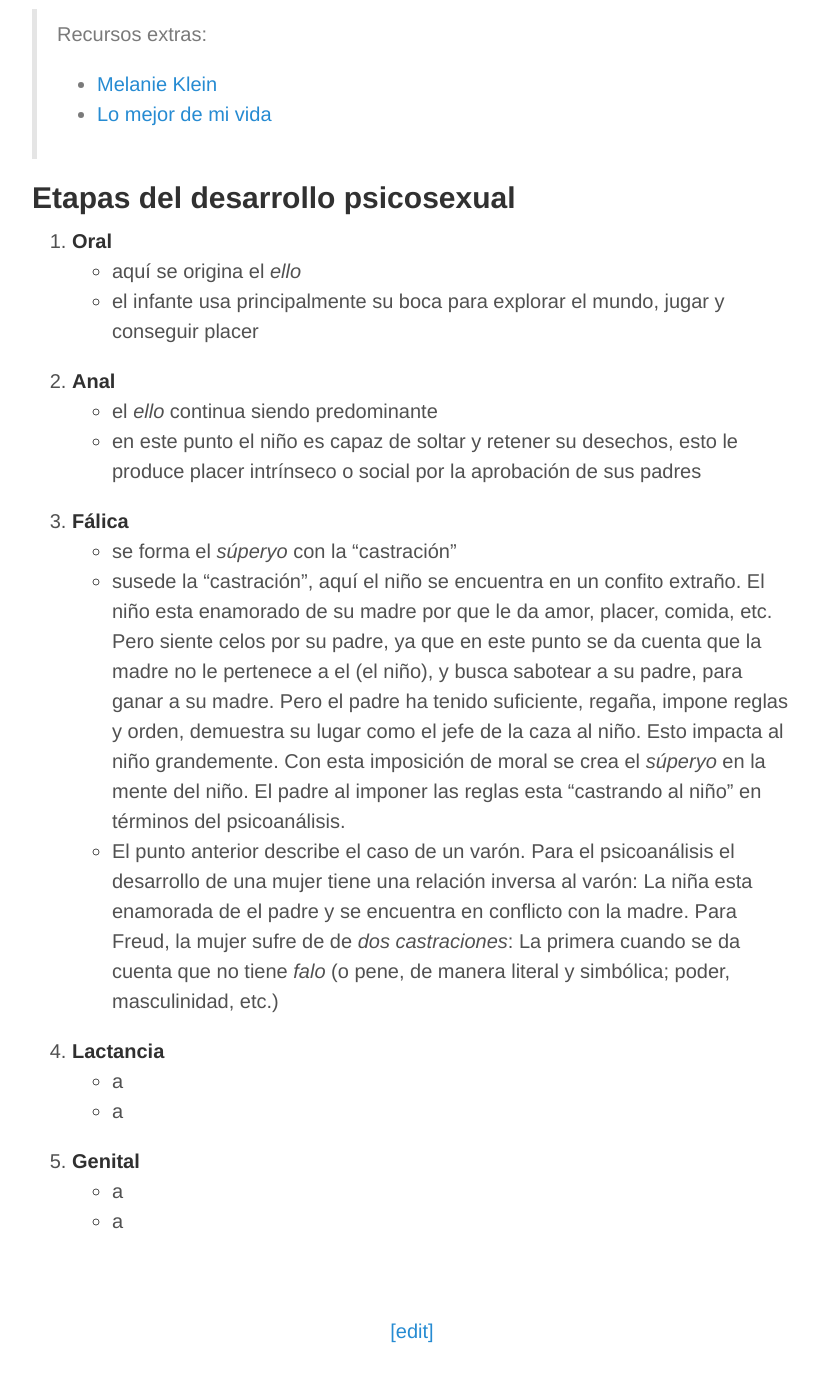
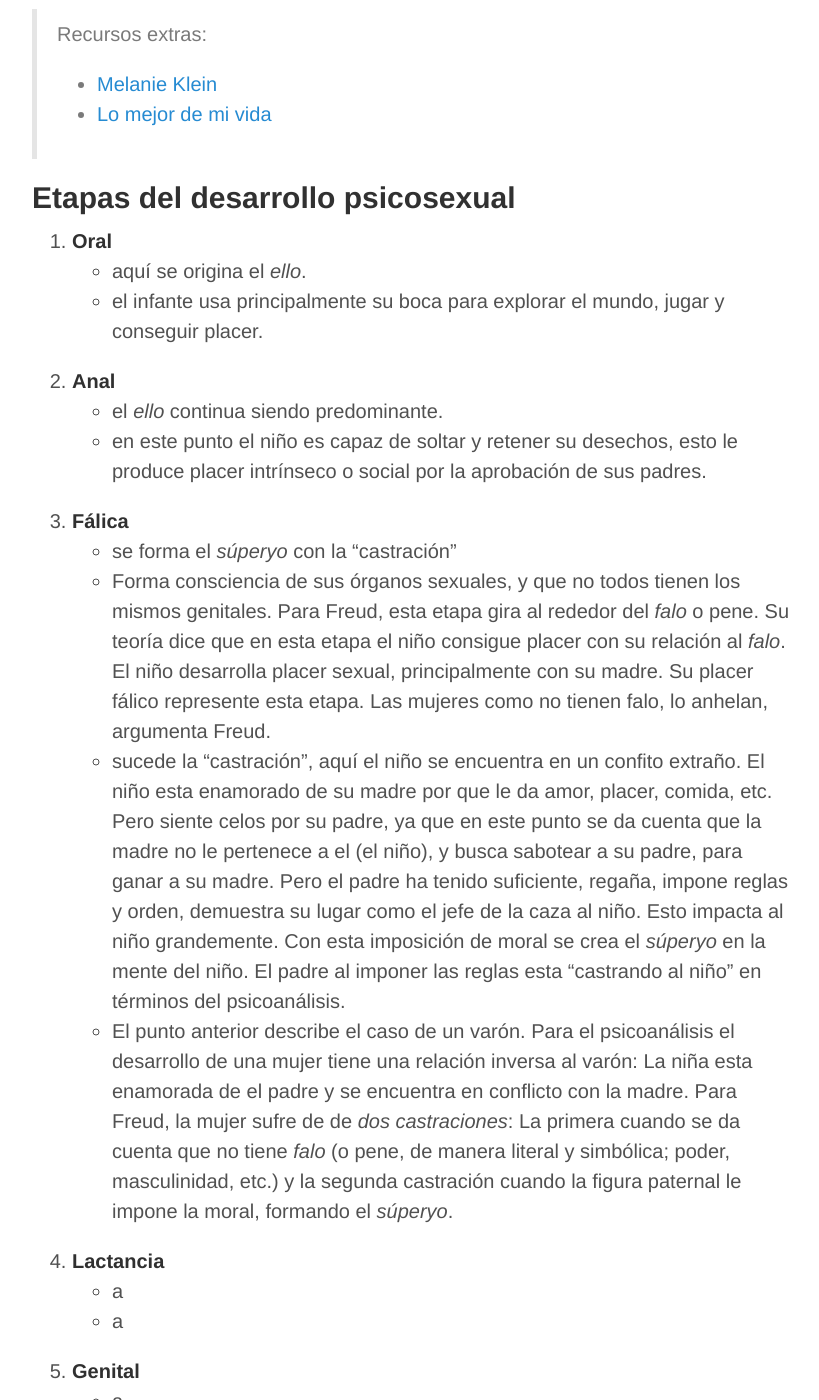
Before and after one commit to alex-esc/notes, a Jekyll site: the page built from _posts/2020-01-28-intro-freud.md, in a window 1280 px wide and 1400 px high, scrolled down 689 px. Shown: the whole window, without its empty margins (228-1047 px from the left). Built offline with Jekyll 4.4.1, drawn with Linux system fonts in a browser that asks for light colours; before the commit the page ends 2043 px from its top, so only the background shows below that.

Commit message:
Update 2020-01-28-intro-freud.md

```diff
--- a/_posts/2020-01-28-intro-freud.md
+++ b/_posts/2020-01-28-intro-freud.md
@@ -27,15 +27,16 @@ Para Freud existen tres entidades que, para el, explica el comportamiento:
 ## Etapas del desarrollo psicosexual
 
 1. **Oral**
-	* aquí se origina el *ello*
-	* el infante usa principalmente su boca para explorar el mundo, jugar y conseguir placer
+	* aquí se origina el *ello*.
+	* el infante usa principalmente su boca para explorar el mundo, jugar y conseguir placer.
 2. **Anal**
-	* el *ello* continua siendo predominante
-	* en este punto el niño es capaz de soltar y retener su desechos, esto le produce placer intrínseco o social por la aprobación de sus padres
+	* el *ello* continua siendo predominante.
+	* en este punto el niño es capaz de soltar y retener su desechos, esto le produce placer intrínseco o social por la aprobación de sus padres.
 3. **Fálica**
 	* se forma el *súperyo* con la "castración"
-	* susede la "castración", aquí el niño se encuentra en un confito extraño. El niño esta enamorado de su madre por que le da amor, placer, comida, etc. Pero siente celos por su padre, ya que en este punto se da cuenta que la madre no le pertenece a el (el niño), y busca sabotear a su padre, para ganar a su madre. Pero el padre ha tenido suficiente, regaña, impone reglas y orden, demuestra su lugar como el jefe de la caza al niño. Esto impacta al niño grandemente. Con esta imposición de moral se crea el *súperyo* en la mente del niño. El padre al imponer las reglas esta "castrando al niño" en términos del psicoanálisis.
-	* El punto anterior describe el caso de un varón. Para el psicoanálisis el desarrollo de una mujer tiene una relación inversa al varón: La niña esta enamorada de el padre y se encuentra en conflicto con la madre. Para Freud, la mujer sufre de de *dos castraciones*: La primera cuando se da cuenta que no tiene *falo* (o pene, de manera literal y simbólica; poder, masculinidad, etc.)
+	* Forma consciencia de sus órganos sexuales, y que no todos tienen los mismos genitales. Para Freud, esta etapa gira al rededor del *falo* o pene. Su teoría dice que en esta etapa el niño consigue placer con su relación al *falo*. El niño desarrolla placer sexual, principalmente con su madre. Su placer fálico represente esta etapa. Las mujeres como no tienen falo, lo anhelan, argumenta Freud.
+	* sucede la "castración", aquí el niño se encuentra en un confito extraño. El niño esta enamorado de su madre por que le da amor, placer, comida, etc. Pero siente celos por su padre, ya que en este punto se da cuenta que la madre no le pertenece a el (el niño), y busca sabotear a su padre, para ganar a su madre. Pero el padre ha tenido suficiente, regaña, impone reglas y orden, demuestra su lugar como el jefe de la caza al niño. Esto impacta al niño grandemente. Con esta imposición de moral se crea el *súperyo* en la mente del niño. El padre al imponer las reglas esta "castrando al niño" en términos del psicoanálisis.
+	* El punto anterior describe el caso de un varón. Para el psicoanálisis el desarrollo de una mujer tiene una relación inversa al varón: La niña esta enamorada de el padre y se encuentra en conflicto con la madre. Para Freud, la mujer sufre de de *dos castraciones*: La primera cuando se da cuenta que no tiene *falo* (o pene, de manera literal y simbólica; poder, masculinidad, etc.) y la segunda castración cuando la figura paternal le impone la moral, formando el *súperyo*.
 4. **Lactancia**
 	* a
 	* a
```
